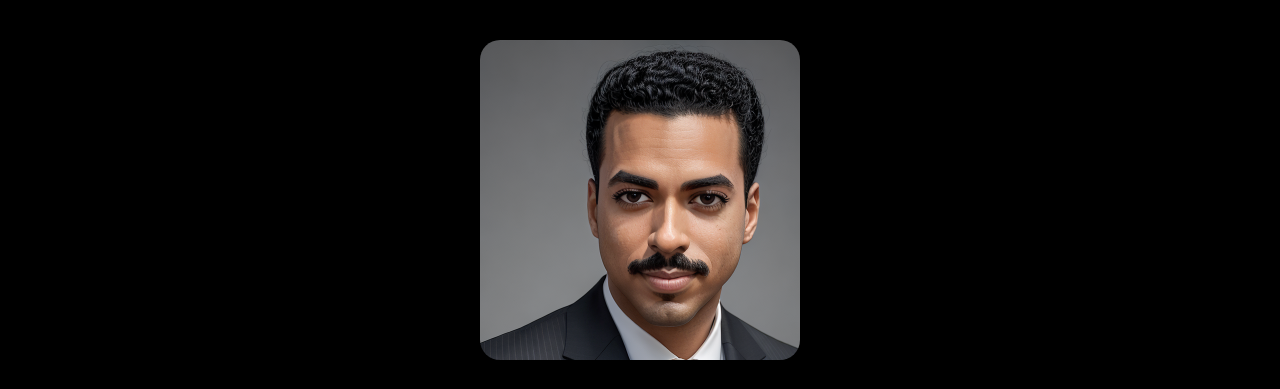
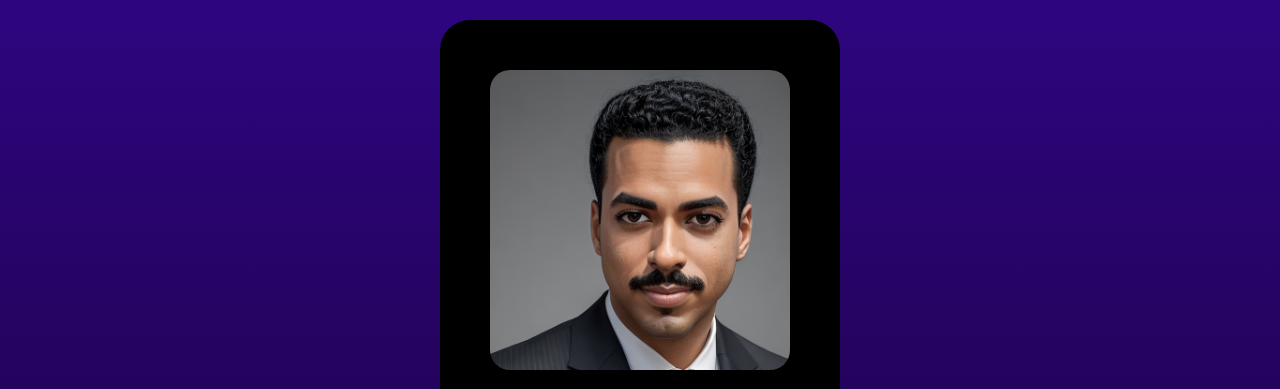
Before and after one commit to YgorStriker/My-Links, a plain HTML site: page index.html in a window 1280 px wide. Shown: the top 389 px of the page. Drawn offline with Linux system fonts and the light colour scheme; a web font is replaced by a local one.

Commit message:
Added features
Added some effects, background movement, hover in <a> tags and a favicon.

```diff
--- a/index.css
+++ b/index.css
@@ -2,21 +2,35 @@
     margin: 0;
     padding: 0;
 }
+@keyframes drowning {
+    from {background-position: 0 0;}
+    to {background-position: 100% 100%;}
+}
+@keyframes efeitinho {
+    from {color: #0077ff;}
+    to {color:aqua}
+}
 body {
-    background-color: black;
+    background-image: linear-gradient(to top, #110121 0%, #2e0580 37%, #1d9dc4 67%, #110122 100%);
+    background-size: 300% 300%;
+    animation: drowning 7s infinite alternate;
 }
 .container {
-    width: 320px;
+    padding: 50px;
+    border-radius: 30px;
+    background-color: black;
+    width: 300px;
     text-align: center;
-    margin-top: 40px;
+    margin-top: 20px;
     margin-left: auto;
     margin-right: auto;
-    margin-bottom: 30px;
+    margin-bottom: 20px;
+    animation: animacao 5s;
 }
 img {
     border-radius: 20px;
-    width: 320px;
-    height: 320px;
+    width: 300px;
+    height: 300px;
 }
 h1 {
     color: white;
@@ -38,6 +52,11 @@ a {
     font-family: 'Quicksand', sans-serif;
     border-radius: 5px;
 }
+a:hover {
+    background: linear-gradient(to top, #8b8c8c, #ffff);
+    color: cyan;
+    box-shadow: -2px 2px 3px white, 2px 2px 3px white, 2px -2px 0 white, -2px -2px 0 #ffff;
+}
 ul {
     margin-top: 35px;
     list-style-type: none;
@@ -50,6 +69,8 @@ p {
     font-family: 'Tektur', cursive;
 }
 footer {
+    margin-top: 50px;
     color: white;
     font-family: 'Ubuntu', sans-serif;
+    animation: efeitinho 8s infinite alternate-reverse;
 }
--- a/index.html
+++ b/index.html
@@ -9,7 +9,8 @@
     <link href="https://fonts.googleapis.com/css2?family=Quicksand:wght@500;700&family=Tektur:wght@400;500;700&family=Ubuntu:ital,wght@0,400;0,700;1,400;1,700&display=swap" rel="stylesheet">
     <meta name="viewport" content="width=device-width, initial-scale=1.0">
     <script src="https://kit.fontawesome.com/f5bdc1f229.js" crossorigin="anonymous"></script>
-    <title>Ygor N Rodrigues</title>
+    <title>Ygor N Rodrigues - Links</title>
+    <link rel="icon" type="image/x-icon" href="icons/favicon.png">
     <link rel="stylesheet" href="index.css">
 </head>
 
```
Also changed, not shown: icons/favicon-32x32.png (added), icons/favicon.png (added).
